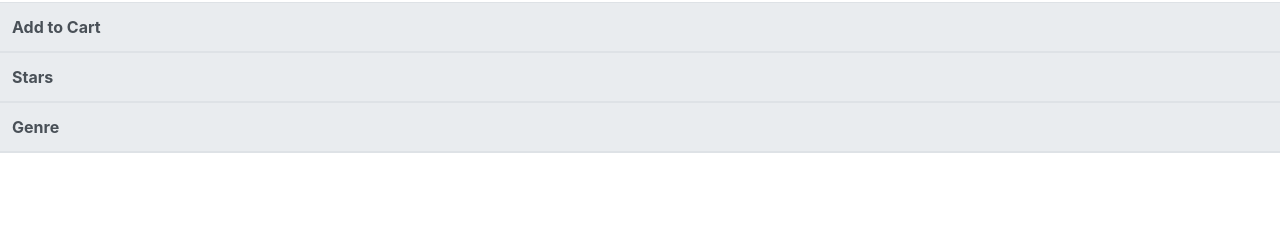
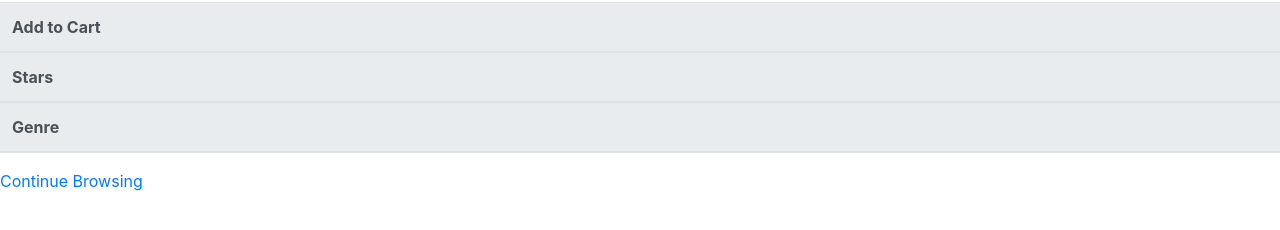
Before and after one commit to ETS-Android3/fabflix-movie-web-database, a plain HTML site: page WebContent/single-movie.html in a window 1280 px wide. Shown: the part 62-292 px from the top of the page. Drawn offline with nearby package versions, Linux system fonts and the light colour scheme; no server answers.

Commit message:
back button setup

```diff
--- a/WebContent/single-movie.html
+++ b/WebContent/single-movie.html
@@ -82,6 +82,10 @@
     <tbody id=genre_table_body></tbody>
 </table>
 
+<div id="back_button">
+    <a href="movie-list.html">Continue Browsing</a>
+</div>
+
 <!-- Load jQuery and Bootstrap JS -->
 <script src="https://ajax.googleapis.com/ajax/libs/jquery/3.2.1/jquery.min.js"></script>
 <script src="https://cdnjs.cloudflare.com/ajax/libs/popper.js/1.12.9/umd/popper.min.js"></script>
```
Also changed, not shown: WebContent/single-star.html (+4 -0 lines).
